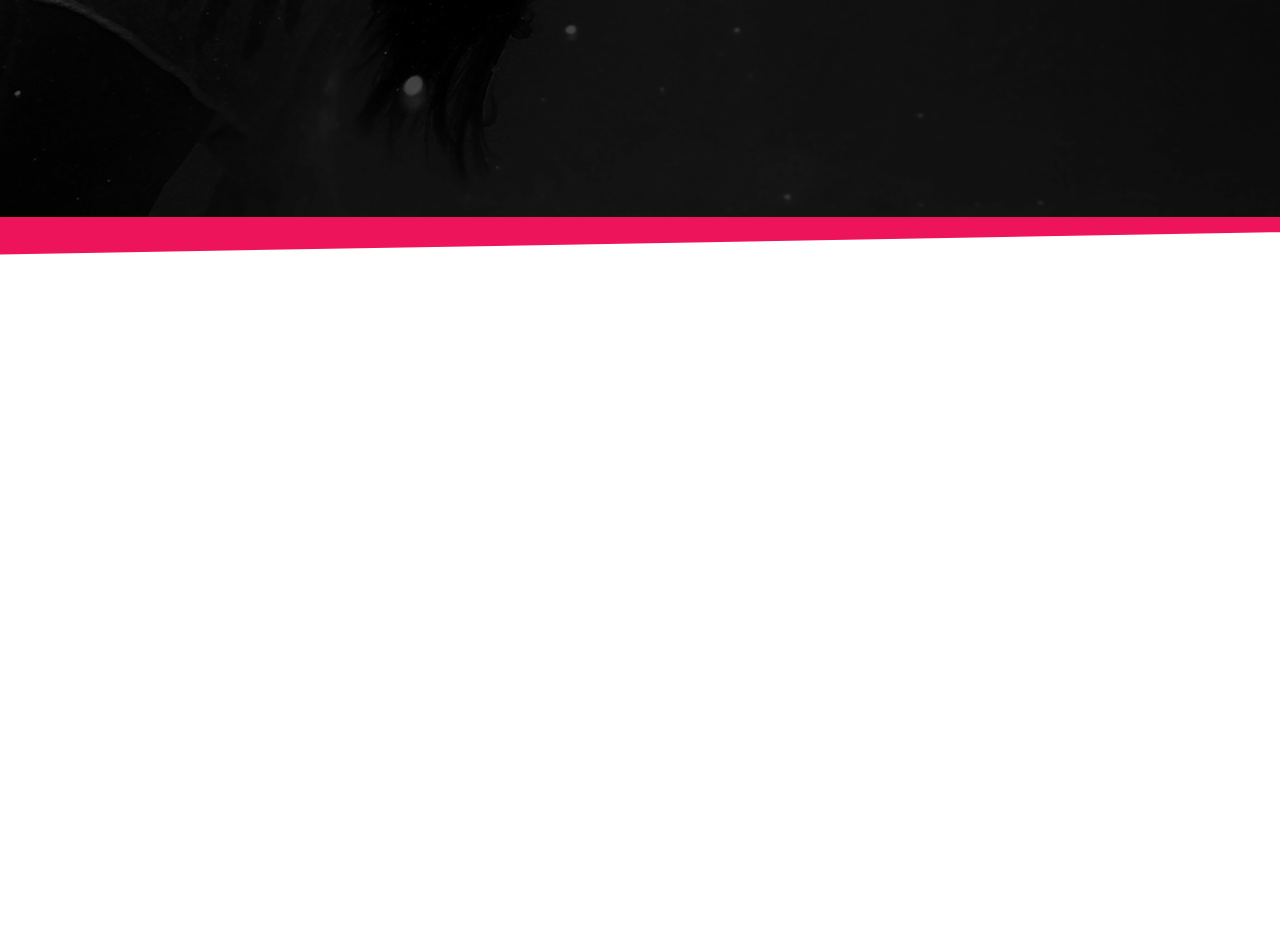
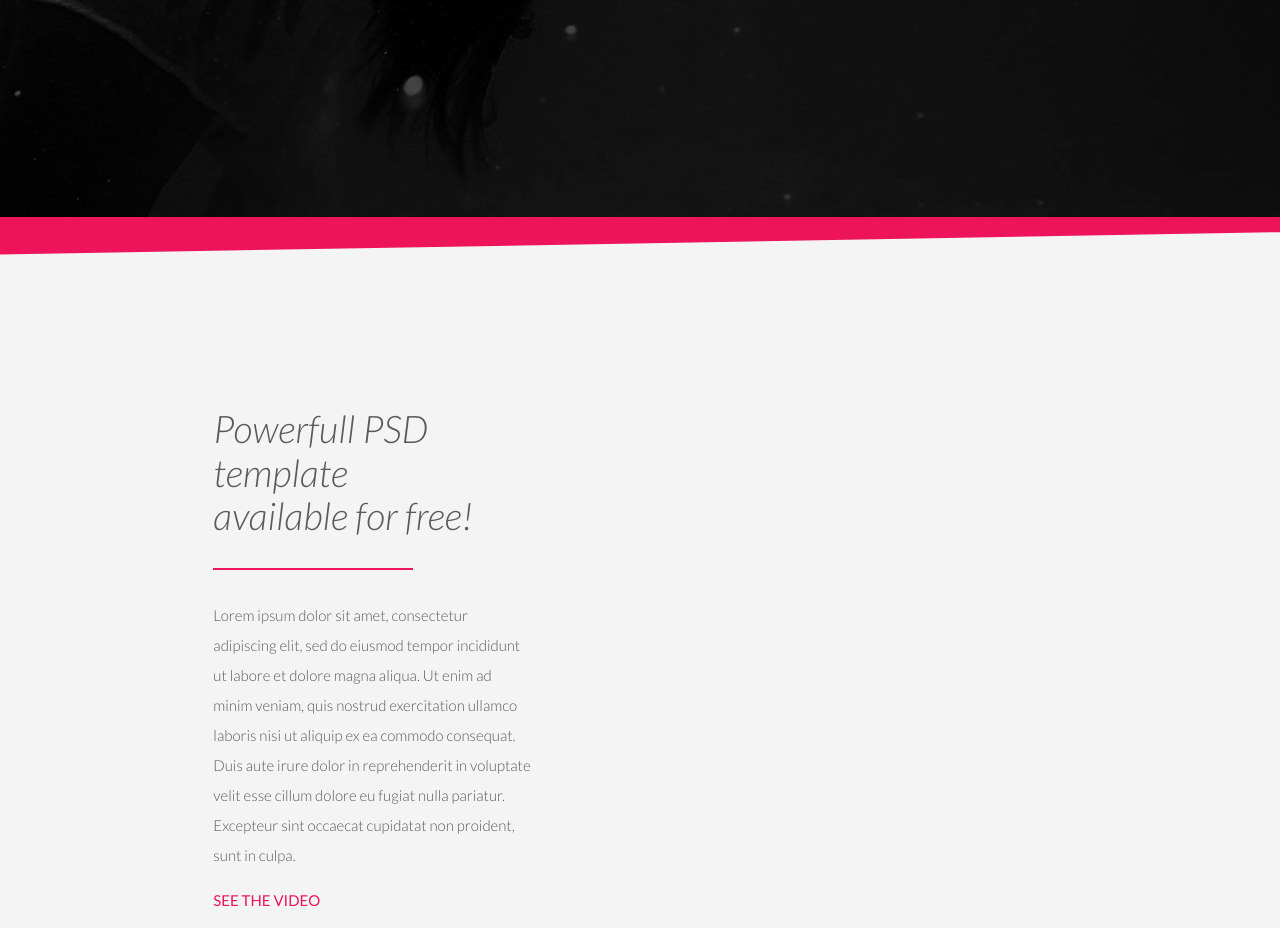
Before and after one commit to MPolonis/Mache-landing-page, a website: page index.html in a window 1280 px wide. Shown: the part 583-1511 px from the top of the page. Before the commit the page ends 840 px from the top, so only its background shows below. Drawn offline with Linux system fonts and the light colour scheme.

Commit message:
Start adding _about section

```diff
--- a/index.html
+++ b/index.html
@@ -4,7 +4,7 @@
         <meta charset="UTF-8">
         <meta name="viewport" content="width=device-width, initial-scale=1.0">
         <title>Mache</title>
-        <link href="https://fonts.googleapis.com/css?family=Lato:300,400,700&display=swap" rel="stylesheet">
+        <link href="https://fonts.googleapis.com/css?family=Lato:300,300i,400,700&display=swap" rel="stylesheet">
         <link rel="stylesheet" type="text/css" href="css/style.css">
     </head>
     <body>
@@ -31,5 +31,18 @@
         <div class="transform-background">
             <div class="trasform-element"></div>
         </div>
+        <section class="about">
+            <div class="row">
+                <div class="col-2"></div>
+                <div class="col-3">
+                    <h1 class="about-header">Powerfull PSD template<br> available for free!</h1>
+                    <p class="about-paragraph">Lorem ipsum dolor sit amet, consectetur adipiscing elit, sed do eiusmod tempor incididunt ut labore et dolore magna
+                    aliqua. Ut enim ad minim veniam, quis nostrud exercitation ullamco laboris nisi ut aliquip ex ea commodo consequat. Duis
+                    aute irure dolor in reprehenderit in voluptate velit esse cillum dolore eu fugiat nulla pariatur. Excepteur sint
+                    occaecat cupidatat non proident, sunt in culpa.</p>
+                    <h2 class="video">See the video </h2>
+                </div>
+            </div>
+        </section>
     </body>
 </html>
--- /dev/null
+++ b/sass/components/_about.scss
@@ -0,0 +1,44 @@
+
+.about {
+    background-color: #f4f4f4;
+    color: #5a5a5a;
+    font-family: $page-font;
+}
+
+.about-header {
+    padding-top: 150px;
+    font-size: 38px;
+    font-weight: 300;
+    font-style: italic;
+    margin: 0;
+}
+
+.about-paragraph {
+    font-size: 15px;
+    letter-spacing: 0px;
+    line-height: 30px;
+    font-weight: 300;
+    &::before {
+        display: block;
+    content: "";
+    border-top:2px solid $buttons-nav-color;
+    width: 200px;
+    padding-bottom: 45px;
+    transform: translateY(15px);
+    padding-bottom: 45px;
+    }
+}
+
+.video {
+    font-size: 15px;
+    letter-spacing: 0px;
+    line-height: 30px;
+    color: $buttons-nav-color;
+    font-weight: 400;
+    text-transform: uppercase;
+}
+
+.icon-play {
+    width: 28px;
+    height: 28px;
+}
--- a/sass/components/_layout.scss
+++ b/sass/components/_layout.scss
@@ -1,5 +1,9 @@
 * {
 	box-sizing: border-box;
+}
+
+body {
+	background-color: #f4f4f4;
 }
 
 .row {
--- a/sass/style.scss
+++ b/sass/style.scss
@@ -4,3 +4,4 @@
 @import "components/layout";
 @import "components/buttons";
 @import "components/navbar";
+@import "components/about";
```
Also changed, not shown: css/style.css, 1 other file.
